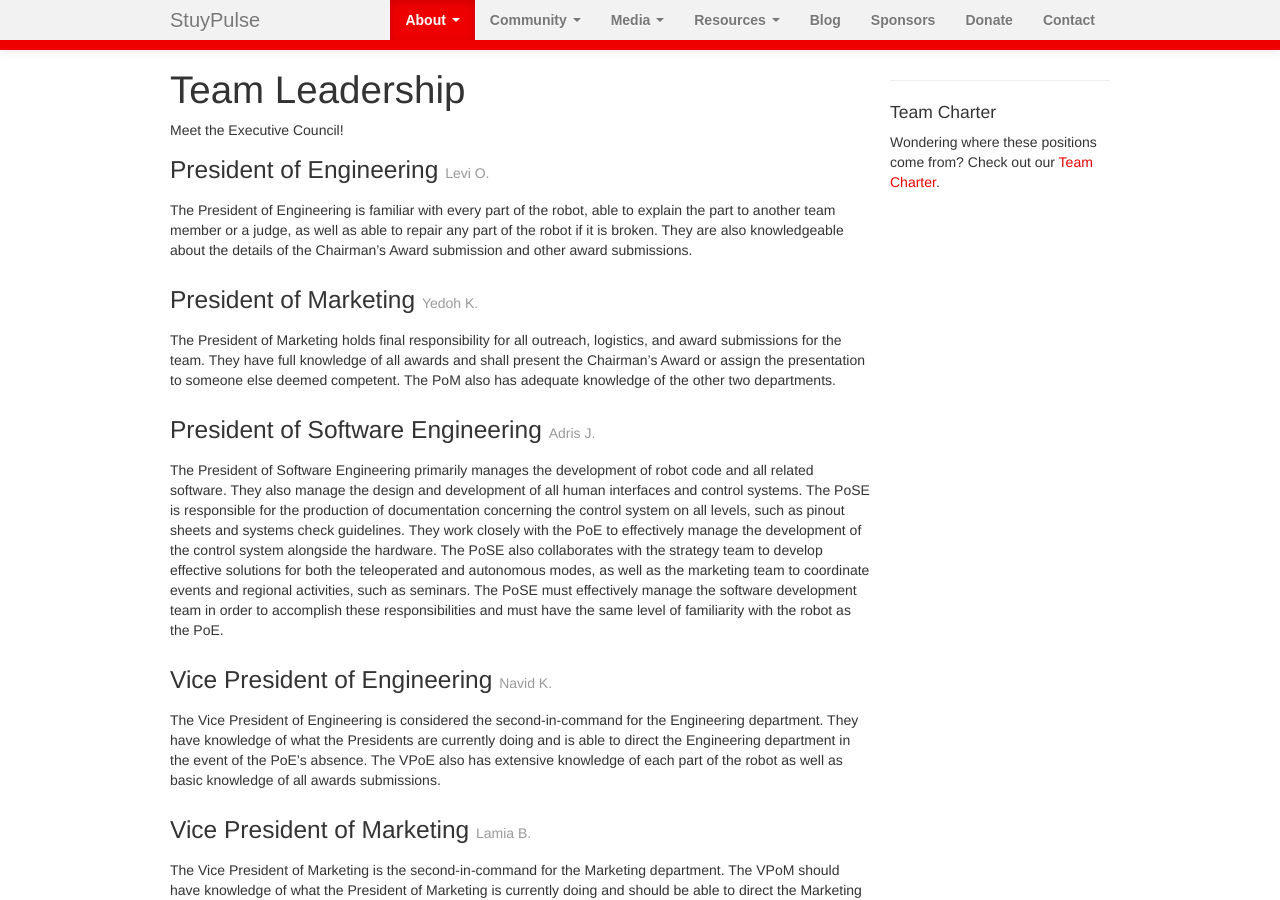
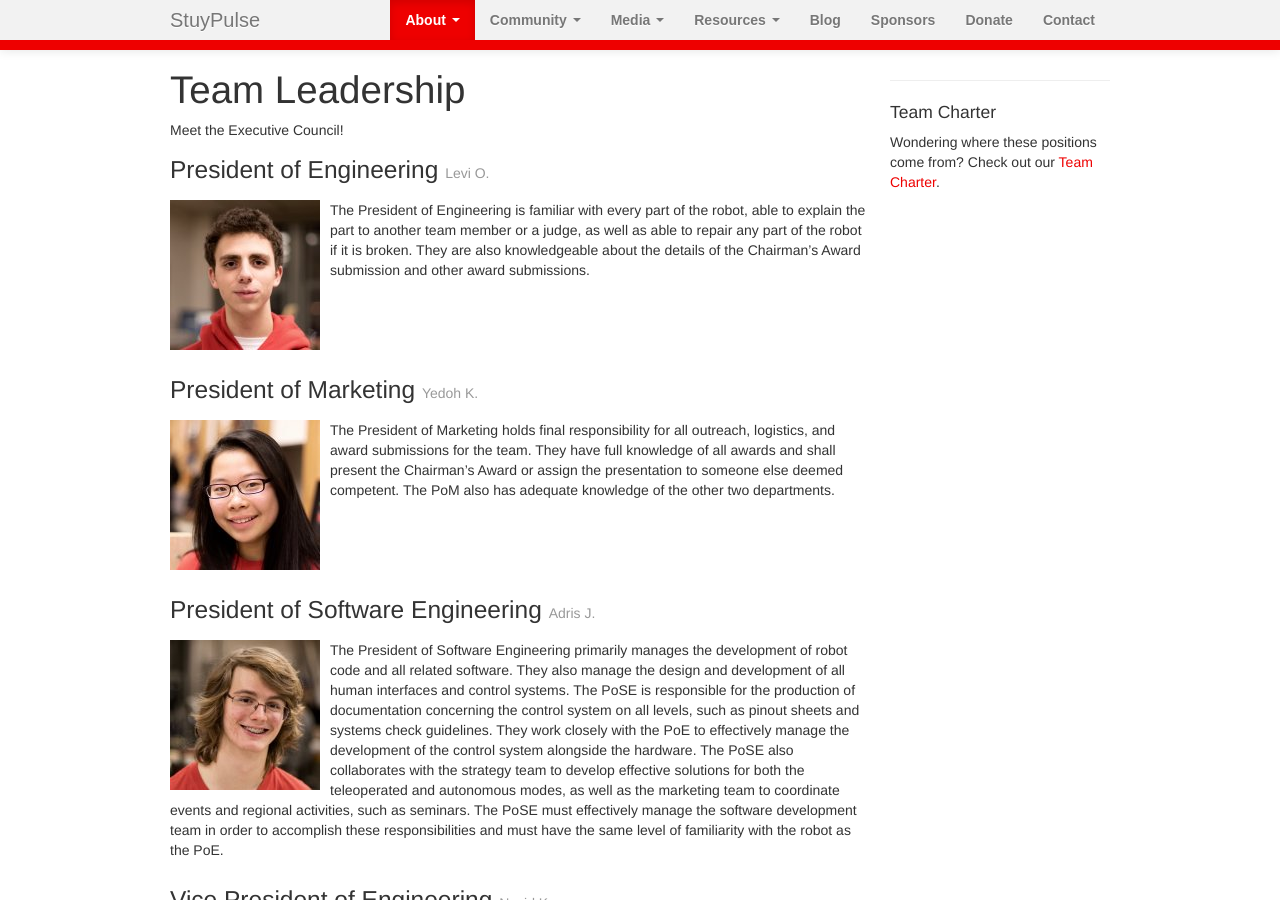
Before and after one commit to StuyPulse/team694.github.io, a Jekyll site: the page built from about/ec/index.md, in a window 1280 px wide and 900 px high. Built offline with Jekyll 4.4.1, drawn with Linux system fonts in a browser that asks for light colours; nearby versions of some CDN libraries.

Commit message:
Add EC photos

```diff
--- a/_data/ec.yml
+++ b/_data/ec.yml
@@ -3,16 +3,22 @@
 # For each position, name is required and photo is optional.
 poe:
     name: Levi O.
+    photo: /img/ec/levi_olevsky.jpg
 pom:
     name: Yedoh K.
+    photo: /img/ec/yedoh_kang.jpg
 pse:
     name: Adris J.
+    photo: /img/ec/adris_jautakas.jpg
 vpoe:
     name: Navid K.
+    photo: /img/ec/navid_kashem.jpg
 vpom:
     name: Lamia B.
+    photo: /img/ec/lamia_bushra.jpg
 vpse:
     name: Hui Min W.
+    photo: /img/ec/hui_min_wu.jpg
 lab-ops:
     name: Isabella R.
 ops:
```
Also changed, not shown: img/ec/adris_jautakas.jpg (added), img/ec/hui_min_wu.jpg (added), img/ec/lamia_bushra.jpg (added), img/ec/levi_olevsky.jpg (added), img/ec/navid_kashem.jpg (added), img/ec/yedoh_kang.jpg (added).
